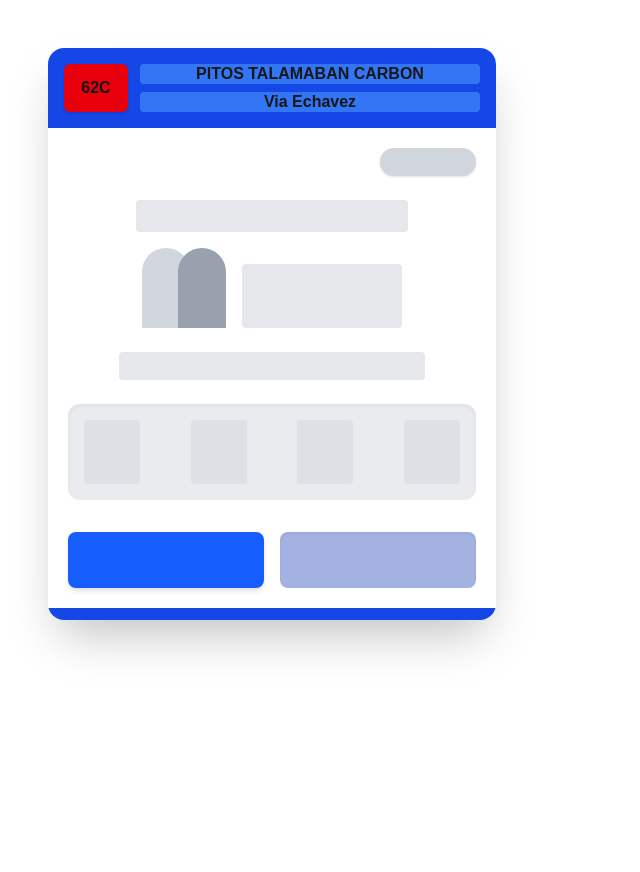
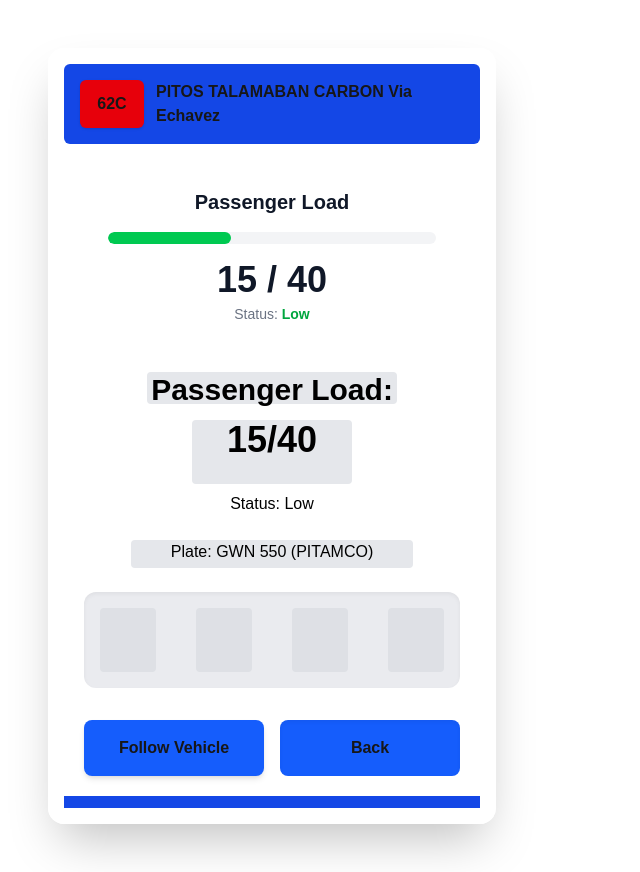
Before and after one commit to konnichiwabon/thesis2, a Next.js app: page / in a window 1280 px wide. Shown: the whole page, without its empty margins (0-640 px from the left). Before the commit the page ends 800 px from the top, so only its background shows below. Built offline with nearby package versions, Linux system fonts and the light colour scheme.

Commit message:
added the passenger load

```diff
--- a/component/cardBox.tsx
+++ b/component/cardBox.tsx
@@ -1,30 +1,62 @@
 export default function CardBox() {
-
   return (
-    <div className="w-full max-w-md m-12 bg-white/90 backdrop-blur-sm rounded-2xl shadow-2xl overflow-hidden ">
-      <div className="bg-blue-700 p-4 flex items-center gap-3">
-        <div className="flex bg-red-600 h-12 w-16 rounded-md shadow-sm items-center justify-center font-bold">62C</div>
+    <div className="w-full max-w-md m-12 bg-white/90 backdrop-blur-sm rounded-2xl shadow-2xl overflow-hidden p-4">
+      <div className="bg-blue-700 p-4 flex items-center gap-3 rounded-md ">
+        <div className="flex bg-red-600 h-12 w-16 rounded-md shadow-sm items-center justify-center font-bold">
+          62C
+        </div>
         <div className="flex-1 space-y-2">
-          <div className="flex h-5 bg-blue-400/50 rounded font-bold items-center justify-center">PITOS TALAMABAN CARBON</div>
-          <div className="flex h-5 bg-blue-400/50 rounded font-bold items-center justify-center">Via Echavez</div>
+          <div className="flex h-5 rounded font-bold items-center justify-center">
+            PITOS TALAMABAN CARBON Via Echavez
+          </div>
         </div>
       </div>
       <div className="p-5 space-y-6">
-        <div className="flex justify-end">
-          <div className="bg-gray-300 h-7 w-24 rounded-full shadow-sm"></div>
+        {/* Progress Bar */}
+        <div className="p-6 flex flex-col items-center w-full bg-white">
+          {/* Title */}
+          <h3 className="text-xl font-bold text-gray-900 mb-4">
+            Passenger Load
+          </h3>
+
+          {/* Progress Bar Track (Gray Background) */}
+          <div className="w-full h-3 bg-gray-100 rounded-full overflow-hidden">
+            {/* Progress Bar Fill (Green)
+       - style={{ width: "37.5%" }} sets the fill amount.
+       - 15 divided by 40 is 0.375, so 37.5%
+    */}
+            <div
+              className="h-full bg-green-500 rounded-full transition-all duration-500 ease-out"
+              style={{ width: "37.5%" }}
+            ></div>
+          </div>
+
+          {/* Number Count */}
+          <div className="mt-4 text-center">
+            <span className="text-4xl font-bold text-gray-900">15 / 40</span>
+          </div>
+
+          {/* Status Text */}
+          <p className="text-gray-500 font-medium mt-1 text-sm">
+            Status: <span className="text-green-600 font-bold">Low</span>
+          </p>
         </div>
         <div className="text-center space-y-2">
-          <div className="h-8 bg-gray-200 rounded mx-auto w-2/3 mb-4"></div>
+          <div className="h-8 bg-gray-200 rounded mx-auto w-2/3 mb-4 text-black font-bold text-3xl">
+            Passenger Load:
+          </div>
           <div className="flex justify-center items-end gap-4">
-            <div className="flex -space-x-3">
-              <div className="h-20 w-12 bg-gray-300 rounded-t-full rounded-b-lg"></div>
-              <div className="h-20 w-12 bg-gray-400 rounded-t-full rounded-b-lg z-10"></div>
+            <div className="h-16 w-40 bg-gray-200 rounded text-black font-bold text-4xl">
+              15/40
             </div>
-            <div className="h-16 w-40 bg-gray-200 rounded"></div>
           </div>
+          {/* Status Indicator */}
+          <div className="text-black">Status: Low</div>
         </div>
         <div className="text-center">
-          <div className="h-7 bg-gray-200 rounded mx-auto w-3/4"></div>
+          <div className="h-7 bg-gray-200 rounded mx-auto w-3/4 text-black">
+            Plate: GWN 550 (PITAMCO)
+          </div>
         </div>
         <div className="bg-gray-200/80 rounded-xl p-4 flex justify-between items-end shadow-inner h-24">
           <div className="w-14 h-16 bg-gray-300/50 rounded"></div>
@@ -33,8 +65,12 @@ export default function CardBox() {
           <div className="w-14 h-16 bg-gray-300/50 rounded"></div>
         </div>
         <div className="flex gap-4 pt-2">
-          <div className="flex-1 bg-blue-600 h-14 rounded-lg shadow-md"></div>
-          <div className="flex-1 bg-blue-800/40 h-14 rounded-lg shadow-inner"></div>
+          <div className="flex-1 bg-blue-600 h-14 rounded-lg shadow-md items-center justify-center flex font-bold">
+            Follow Vehicle
+          </div>
+          <div className="flex-1 bg-blue-600 h-14 rounded-lg shadow-inner items-center justify-center flex font-bold">
+            Back
+          </div>
         </div>
       </div>
       <div className="h-3 bg-blue-700 w-full"></div>
```
